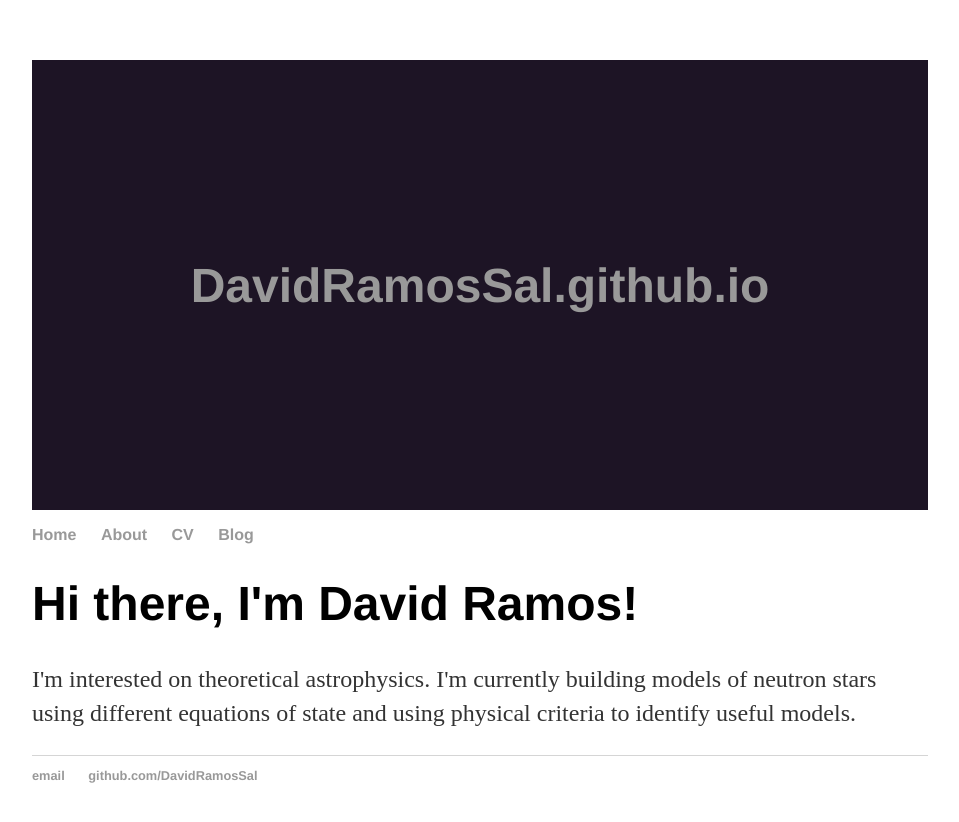
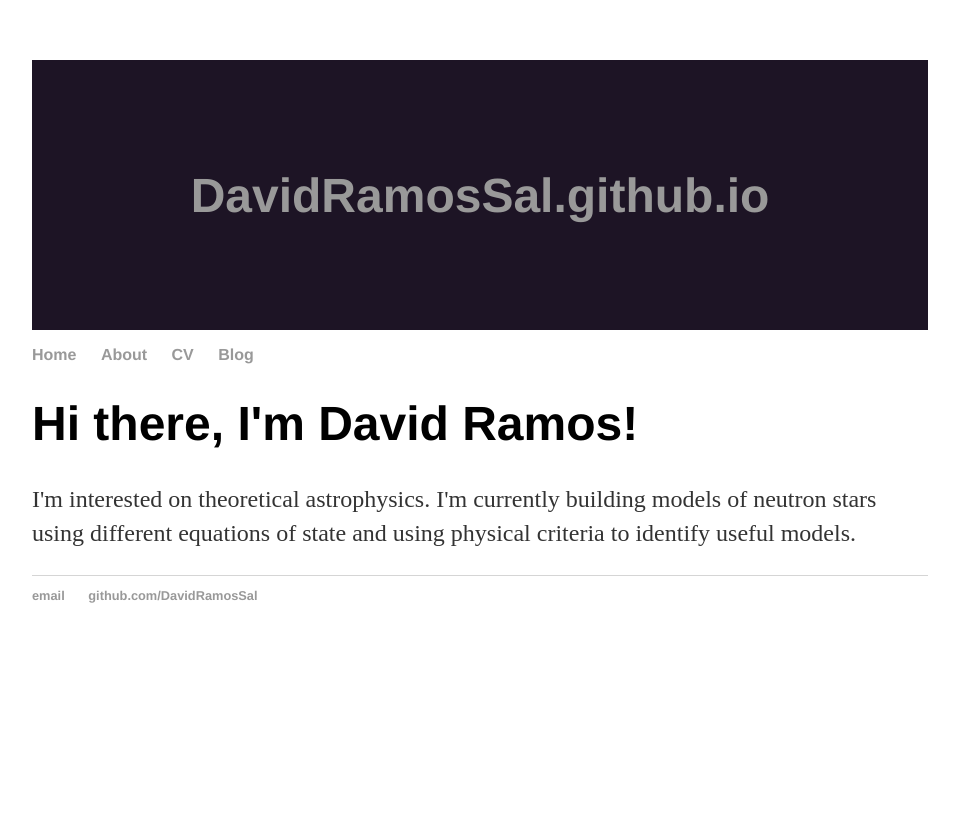
Before and after one commit to DavidRamosSal/DavidRamosSal.github.io, a Jekyll site: the page built from index.html, in a window 1280 px wide. Shown: the top 822 px of the page, without its empty margins (160-1119 px from the left). Built offline with Jekyll 4.4.1, drawn with Linux system fonts in a browser that asks for light colours.

Commit message:
Update main.css

```diff
--- a/css/main.css
+++ b/css/main.css
@@ -24,7 +24,7 @@
 	padding: 0px 15px;
 	text-align: center;
 	margin: 50px 0 0;
-	height: 50vh;
+	height: 30vh;
 	display: flex;
 	justify-content: center;
 	align-items: center;
```
